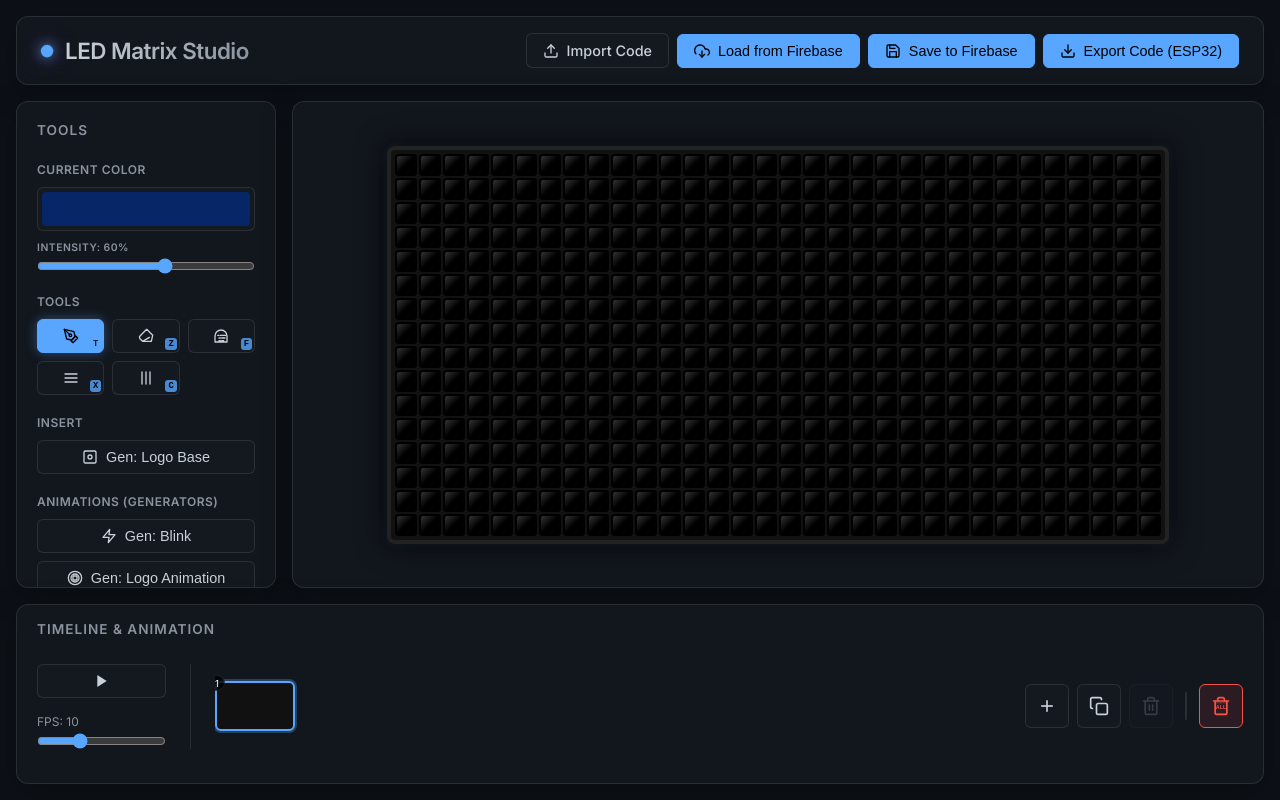
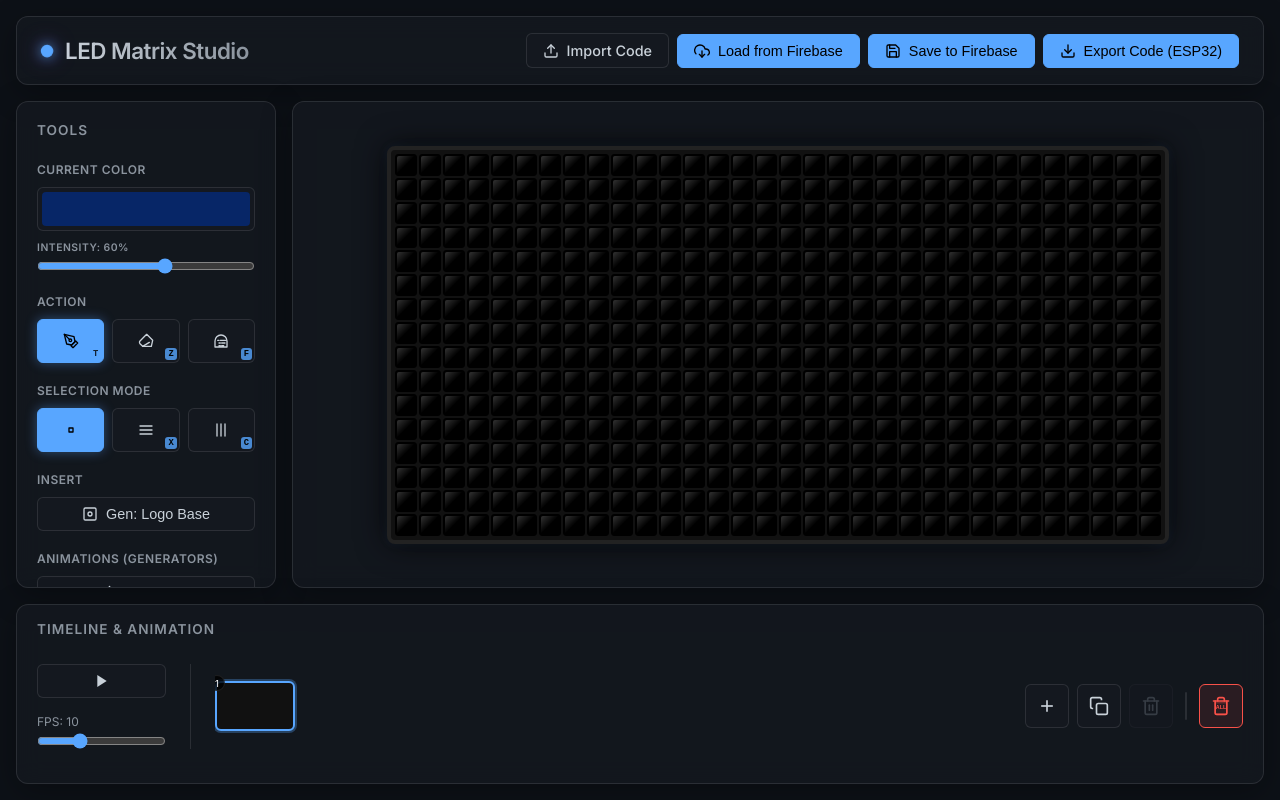
Before and after one commit to Hackathon-MODART/hackathon-modart-modelizer, a Nuxt app in the folder led-matrix-app/: page / in a window 1280 px wide. Built offline with nearby package versions, Linux system fonts and the light colour scheme.

Commit message:
feat(tooling): select tool with mode

```diff
--- a/led-matrix-app/app.vue
+++ b/led-matrix-app/app.vue
@@ -383,10 +383,14 @@ const onKeyDown = (e: KeyboardEvent) => {
       store.currentTool.value = "fill";
       break;
     case "x":
-      store.currentTool.value = "row_pencil";
+      if (store.currentTool.value !== "fill") {
+        store.currentActionMode.value = "row";
+      }
       break;
     case "c":
-      store.currentTool.value = "col_pencil";
+      if (store.currentTool.value !== "fill") {
+        store.currentActionMode.value = "col";
+      }
       break;
     default:
       handled = false;
@@ -533,27 +537,27 @@ const onGeneratePlasma = () => {
   const numFrames = 30; // A good loop length
 
   for (let f = 0; f < numFrames; f++) {
-    store.addFrame()
-    store.clearGrid()
+    store.addFrame();
+    store.clearGrid();
     // t completes exactly one full circle (2 * PI) over numFrames for seamless looping
-    let t = (f / numFrames) * Math.PI * 2
+    let t = (f / numFrames) * Math.PI * 2;
 
     for (let y = 0; y < ROWS; y++) {
       for (let x = 0; x < COLS; x++) {
         // Break symmetry: Use different frequencies and phase shifts for X and Y
         // Variables added to `t` must be integers multiplied by `t` (e.g. t, 2*t, -t) to loop perfectly
-        let v1 = Math.sin(x * 0.35 + t)
-        let v2 = Math.sin(y * 0.25 + x * 0.1 - t)
+        let v1 = Math.sin(x * 0.35 + t);
+        let v2 = Math.sin(y * 0.25 + x * 0.1 - t);
 
         // Diagonal offset that skews over time
-        let v3 = Math.sin(x * 0.3 + y * 0.5 + t * 2)
+        let v3 = Math.sin(x * 0.3 + y * 0.5 + t * 2);
 
         // Moving center point that wanders around the grid circularly
-        let cx = x - (COLS / 2 + COLS * 0.3 * Math.sin(t))
-        let cy = y - (ROWS / 2 + ROWS * 0.4 * Math.cos(t))
-        let v4 = Math.sin(Math.sqrt(cx * cx + cy * cy) * 0.45 + t)
+        let cx = x - (COLS / 2 + COLS * 0.3 * Math.sin(t));
+        let cy = y - (ROWS / 2 + ROWS * 0.4 * Math.cos(t));
+        let v4 = Math.sin(Math.sqrt(cx * cx + cy * cy) * 0.45 + t);
 
-        let v = v1 + v2 + v3 + v4
+        let v = v1 + v2 + v3 + v4;
 
         // Map to 0..1 broadly (-4 to 4 range)
         let intensity = (v + 4) / 8;
--- a/led-matrix-app/components/Toolbar.vue
+++ b/led-matrix-app/components/Toolbar.vue
@@ -15,12 +15,12 @@
     </div>
 
     <div class="tool-section">
-      <label>Tools</label>
+      <label>Action</label>
       <div class="button-group tools-grid">
         <button
           class="btn tool-btn"
           :class="{ active: currentTool === 'draw' }"
-          @click="currentTool = 'draw'"
+          @click="toggleTool('draw')"
           title="Draw (T)"
         >
           <svg
@@ -44,7 +44,7 @@
         <button
           class="btn tool-btn"
           :class="{ active: currentTool === 'erase' }"
-          @click="currentTool = 'erase'"
+          @click="toggleTool('erase')"
           title="Erase (Z)"
         >
           <svg
@@ -64,10 +64,10 @@
           <span class="shortcut-hint">Z</span>
         </button>
         <button
-          class="btn tool-btn"
+          class="btn tool-btn fill-btn"
           :class="{ active: currentTool === 'fill' }"
-          @click="currentTool = 'fill'"
-          title="Fill (F)"
+          @click="toggleTool('fill')"
+          title="Fill Frame (F)"
         >
           <svg
             xmlns="http://www.w3.org/2000/svg"
@@ -86,11 +86,45 @@
           </svg>
           <span class="shortcut-hint">F</span>
         </button>
+      </div>
+    </div>
+
+    <div class="tool-section">
+      <label>Selection Mode</label>
+      <div class="button-group tools-grid modes-grid">
         <button
           class="btn tool-btn"
-          :class="{ active: currentTool === 'row_pencil' }"
-          @click="currentTool = 'row_pencil'"
+          :class="{
+            active: currentActionMode === 'single',
+            disabled: currentTool === 'fill',
+          }"
+          @click="setActionMode('single')"
+          title="Single Pixel"
+          :disabled="currentTool === 'fill'"
+        >
+          <svg
+            xmlns="http://www.w3.org/2000/svg"
+            width="16"
+            height="16"
+            viewBox="0 0 24 24"
+            fill="none"
+            stroke="currentColor"
+            stroke-width="2"
+            stroke-linecap="round"
+            stroke-linejoin="round"
+          >
+            <rect x="9" y="9" width="6" height="6"></rect>
+          </svg>
+        </button>
+        <button
+          class="btn tool-btn"
+          :class="{
+            active: currentActionMode === 'row',
+            disabled: currentTool === 'fill',
+          }"
+          @click="setActionMode('row')"
           title="Row Pencil (X)"
+          :disabled="currentTool === 'fill'"
         >
           <svg
             xmlns="http://www.w3.org/2000/svg"
@@ -111,9 +145,13 @@
         </button>
         <button
           class="btn tool-btn"
-          :class="{ active: currentTool === 'col_pencil' }"
-          @click="currentTool = 'col_pencil'"
+          :class="{
+            active: currentActionMode === 'col',
+            disabled: currentTool === 'fill',
+          }"
+          @click="setActionMode('col')"
           title="Column Pencil (C)"
+          :disabled="currentTool === 'fill'"
         >
           <svg
             xmlns="http://www.w3.org/2000/svg"
@@ -243,8 +281,8 @@ const {
   selectedColor,
   selectedIntensity,
   currentTool,
+  currentActionMode,
   clearGrid,
-  clearAllFrames,
 } = store;
 
 const emit = defineEmits([
@@ -254,6 +292,16 @@ const emit = defineEmits([
   "generateLogoAnimation",
   "generatePlasma",
 ]);
+
+const toggleTool = (tool: "draw" | "erase" | "fill") => {
+  currentTool.value = tool;
+};
+
+const setActionMode = (mode: "single" | "row" | "col") => {
+  if (currentTool.value !== "fill") {
+    currentActionMode.value = mode;
+  }
+};
 </script>
 
 <style scoped>
@@ -305,8 +353,27 @@ label {
   gap: 8px;
 }
 
+.tools-grid {
+  grid-template-columns: repeat(3, 1fr);
+  gap: 8px;
+}
+
+.modes-grid {
+  grid-template-columns: repeat(3, 1fr);
+}
+
 .tool-btn {
+  height: 44px;
   position: relative;
+  display: flex;
+  justify-content: center;
+  align-items: center;
+}
+
+.tool-btn.disabled {
+  opacity: 0.3;
+  cursor: not-allowed;
+  pointer-events: none;
 }
 
 .shortcut-hint {
--- a/led-matrix-app/composables/useMatrixStore.ts
+++ b/led-matrix-app/composables/useMatrixStore.ts
@@ -1,6 +1,7 @@
 import { ref, computed } from 'vue'
 
-export type ToolType = 'draw' | 'erase' | 'fill' | 'row_pencil' | 'col_pencil'
+export type ToolAction = 'draw' | 'erase' | 'fill'
+export type ActionMode = 'single' | 'row' | 'col'
 export type MatrixFrame = string[][]
 
 export const COLS = 32
@@ -16,7 +17,8 @@ const frames = ref<MatrixFrame[]>([createEmptyFrame()])
 const currentFrameIndex = ref<number>(0)
 const selectedColor = ref<string>('#072667')
 const selectedIntensity = ref<number>(60)
-const currentTool = ref<ToolType>('draw')
+const currentTool = ref<ToolAction>('draw')
+const currentActionMode = ref<ActionMode>('single')
 const isPlaying = ref<boolean>(false)
 const fps = ref<number>(10)
 
@@ -49,19 +51,22 @@ export const useMatrixStore = () => {
     const applyTool = (row: number, col: number) => {
         const activeColor = applyIntensity(selectedColor.value, selectedIntensity.value)
 
-        if (currentTool.value === 'draw') {
-            setPixel(row, col, activeColor)
-        } else if (currentTool.value === 'erase') {
-            setPixel(row, col, DEFAULT_COLOR)
-        } else if (currentTool.value === 'fill') {
+        if (currentTool.value === 'fill') {
             fillGrid(activeColor)
-        } else if (currentTool.value === 'row_pencil') {
+            return
+        }
+
+        const colorToApply = currentTool.value === 'erase' ? DEFAULT_COLOR : activeColor
+
+        if (currentActionMode.value === 'single') {
+            setPixel(row, col, colorToApply)
+        } else if (currentActionMode.value === 'row') {
             for (let c = 0; c < COLS; c++) {
-                setPixel(row, c, activeColor)
+                setPixel(row, c, colorToApply)
             }
-        } else if (currentTool.value === 'col_pencil') {
+        } else if (currentActionMode.value === 'col') {
             for (let r = 0; r < ROWS; r++) {
-                setPixel(r, col, activeColor)
+                setPixel(r, col, colorToApply)
             }
         }
     }
@@ -120,6 +125,7 @@ export const useMatrixStore = () => {
         selectedColor,
         selectedIntensity,
         currentTool,
+        currentActionMode,
         isPlaying,
         fps,
         setPixel,
```
